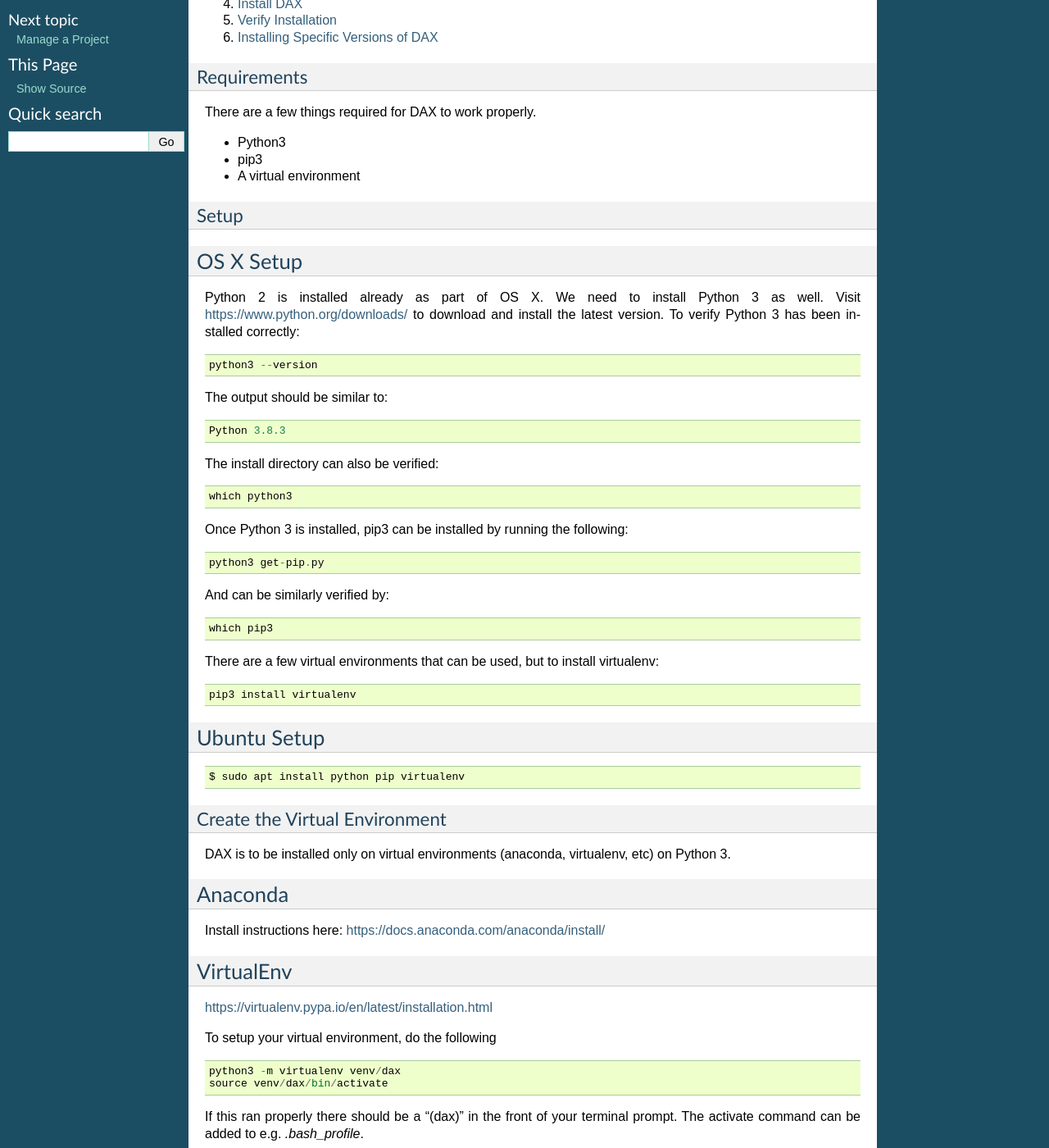
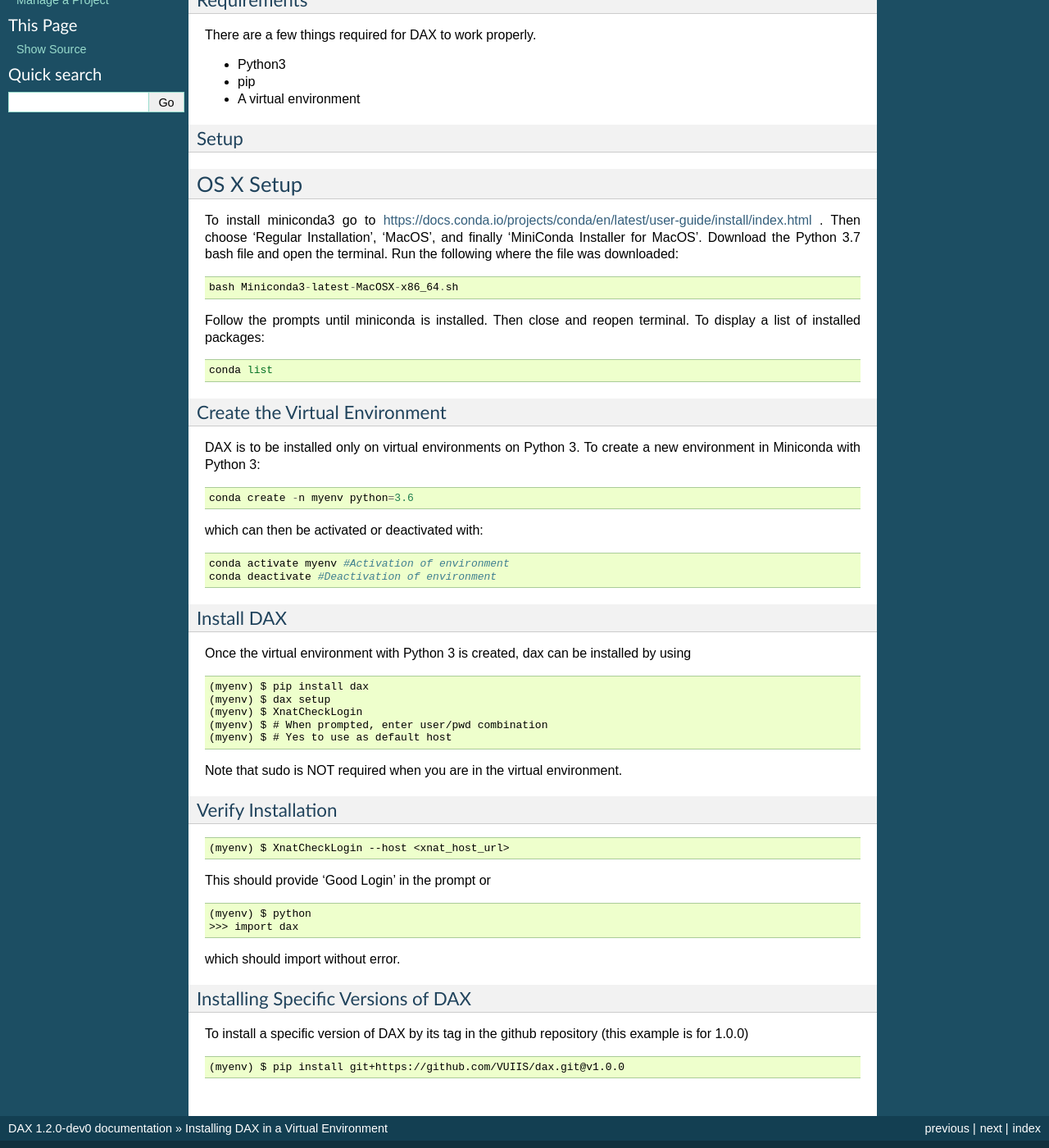
Before and after one commit to VUIIS/dax, a Sphinx documentation site: the page built from docs/installing_dax_in_a_virtual_environment.rst, in a window 1280 px wide and 1400 px high, scrolled down 364 px. Shown: the whole window at 82% size. Built offline with Sphinx 7.4.7, drawn with Linux system fonts in a browser that asks for light colours; some of the changed text lies outside the part shown.

Commit message:
Update installing_dax_in_a_virtual_environment.rst
Updated following Baxter's lead. This installs MiniConda, creates the virtual environment, installs and sets up dax, and provides examples on how to verify the installation. I've also removed the Ubuntu section for now as we're just trying to get the OS X install correct.

```diff
--- a/docs/installing_dax_in_a_virtual_environment.rst
+++ b/docs/installing_dax_in_a_virtual_environment.rst
@@ -7,10 +7,7 @@ Table of Contents
 1.  `Requirements <#requirements>`__
 2.  `Setup <#setup>`__
   1.  `OS X Setup <#os-x-setup>`__
-  2.  `Ubuntu Setup <#ubuntu-setup>`__
 3.  `Create the Virtual Environment <#create-the-virtual-environment>`__
-  1.  `Anaconda <#anaconda>`__
-  2.  `VirtualEnv <#virtualenv>`__
 4.  `Install DAX <#install-dax>`__
 5.  `Verify Installation <#verify-installation>`__
 6. `Installing Specific Versions of DAX <#installing-specific-versions-of-dax>`__
@@ -21,7 +18,7 @@ Requirements
 There are a few things required for DAX to work properly.
 
 * Python3
-* pip3
+* pip
 * A virtual environment
 
 -----
@@ -31,72 +28,34 @@ Setup
 OS X Setup
 ~~~~~~~~~~
 
-Python 2 is installed already as part of OS X. We need to install Python 3 as well. Visit https://www.python.org/downloads/ to download and install the latest version. To verify Python 3 has been installed correctly:
+To install miniconda3 go to https://docs.conda.io/projects/conda/en/latest/user-guide/install/index.html . Then choose 'Regular Installation', 'MacOS', and finally 'MiniConda Installer for MacOS'. Download the Python 3.7 bash file and open the terminal. Run the following where the file was downloaded:
 
 ::
 
-	python3 --version
+	bash Miniconda3-latest-MacOSX-x86_64.sh
 
-The output should be similar to:
+Follow the prompts until miniconda is installed. Then close and reopen terminal. To display a list of installed packages:
 
 ::
 
-	Python 3.8.3
-
-The install directory can also be verified:
-
-::
-
-	which python3
-
-Once Python 3 is installed, pip3 can be installed by running the following:
-
-::
-
-	python3 get-pip.py
-
-And can be similarly verified by:
-
-::
-
-	which pip3
-
-There are a few virtual environments that can be used, but to install virtualenv:
-
-::
-
-	pip3 install virtualenv
-
-Ubuntu Setup
-~~~~~~~~~~~~
-
-::
-
-	$ sudo apt install python pip virtualenv
+	conda list
 
 ------------------------------
 Create the Virtual Environment
 ------------------------------
-DAX is to be installed only on virtual environments (anaconda, virtualenv, etc) on Python 3.
 
-Anaconda
-~~~~~~~~
-
-Install instructions here: https://docs.anaconda.com/anaconda/install/
-
-VirtualEnv
-~~~~~~~~~~
-
-https://virtualenv.pypa.io/en/latest/installation.html
-
-To setup your virtual environment, do the following
+DAX is to be installed only on virtual environments on Python 3. To create a new environment in Miniconda with Python 3:
 
 ::
 
-	python3 -m virtualenv venv/dax
-	source venv/dax/bin/activate
+	conda create -n myenv python=3.6
 
-If this ran properly there should be a "(dax)" in the front of your terminal prompt. The activate command can be added to e.g. `.bash_profile`.
+which can then be activated or deactivated with:
+
+::
+
+	conda activate myenv #Activation of environment
+	conda deactivate #Deactivation of environment
 
 -----------
 Install DAX
@@ -106,11 +65,11 @@ Once the virtual environment with Python 3 is created, dax can be installed by u
 
 ::
 
-	pip3 install dax
-	dax setup
-	XnatCheckLogin --host <xnat_host_url>
-	# When prompted, enter user/pwd combination
-	# Yes to use as default host
+	(myenv) $ pip install dax
+	(myenv) $ dax setup
+	(myenv) $ XnatCheckLogin
+	(myenv) $ # When prompted, enter user/pwd combination
+	(myenv) $ # Yes to use as default host
 
 Note that sudo is NOT required when you are in the virtual environment.
 
@@ -120,10 +79,16 @@ Verify Installation
 
 ::
 
-	(dax) $ python
+	(myenv) $ XnatCheckLogin --host <xnat_host_url>
+
+This should provide 'Good Login' in the prompt or
+
+::
+
+	(myenv) $ python
 	>>> import dax
 
-If everything ran properly, then the import should work without error.
+which should import without error.
 
 -----------------------------------
 Installing Specific Versions of DAX
@@ -133,4 +98,4 @@ To install a specific version of DAX by its tag in the github repository (this e
 
 ::
 
-	pip install git+https://github.com/VUIIS/dax.git@v1.0.0
+	(myenv) $ pip install git+https://github.com/VUIIS/dax.git@v1.0.0
```
